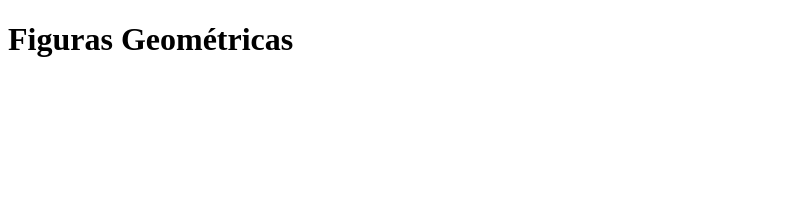
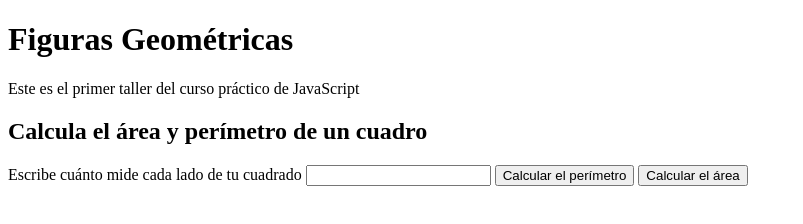
Before and after one commit to Jicamon/platzi-curso-practico-javascript, a plain HTML site: page figuras.html in a window 1280 px wide. Shown: the whole page, without its empty margins (0-803 px from the left). Drawn offline with Linux system fonts and the light colour scheme.

Commit message:
Utilizar elementos de HTML para que el usuario ingrese los valores para calcular perimetro y area del cuadrado

```diff
--- a/figuras.html
+++ b/figuras.html
@@ -7,7 +7,26 @@
     <title>Figuras Geométricas | Curso de JS en Platzi</title>
 </head>
 <body>
-    <h1>Figuras Geométricas</h1>
+
+
+    <header>
+        <h1>Figuras Geométricas</h1>
+        <p>
+            Este es el primer taller del curso práctico de JavaScript
+        </p>
+    </header>
+
+    <section>
+        <h2>
+            Calcula el área y perímetro de un cuadro
+        </h2>
+        <form>
+            <label>Escribe cuánto mide cada lado de tu cuadrado</label>
+            <input id="InputCuadrado" type="number" />
+            <button type="button" onclick="calcularPerimetroCuadrado()">Calcular el perímetro</button>
+            <button type="button" onclick="calcularAreaCuadrado()">Calcular el área</button>
+        </form>
+    </section>
 
     <script src="./figuras.js"></script>
 </body>
--- a/figuras.js
+++ b/figuras.js
@@ -82,3 +82,21 @@ function areaCirculo(radio){
 //console.log("El area del circulo mide: " + areaCirculo + "cm2");
 
 console.groupEnd();
+
+//AQUI SE INTERACTUA CON HTML
+
+function calcularPerimetroCuadrado(){
+    const input = document.getElementById("InputCuadrado");
+    const value = input.value;
+    const perimero = perimetroCuadrado(value);
+
+    alert(perimero);
+}
+
+function calcularAreaCuadrado(){
+    const input = document.getElementById("InputCuadrado");
+    const value = input.value;
+    const area = areaCuadrado(value);
+
+    alert(area);
+}
```
